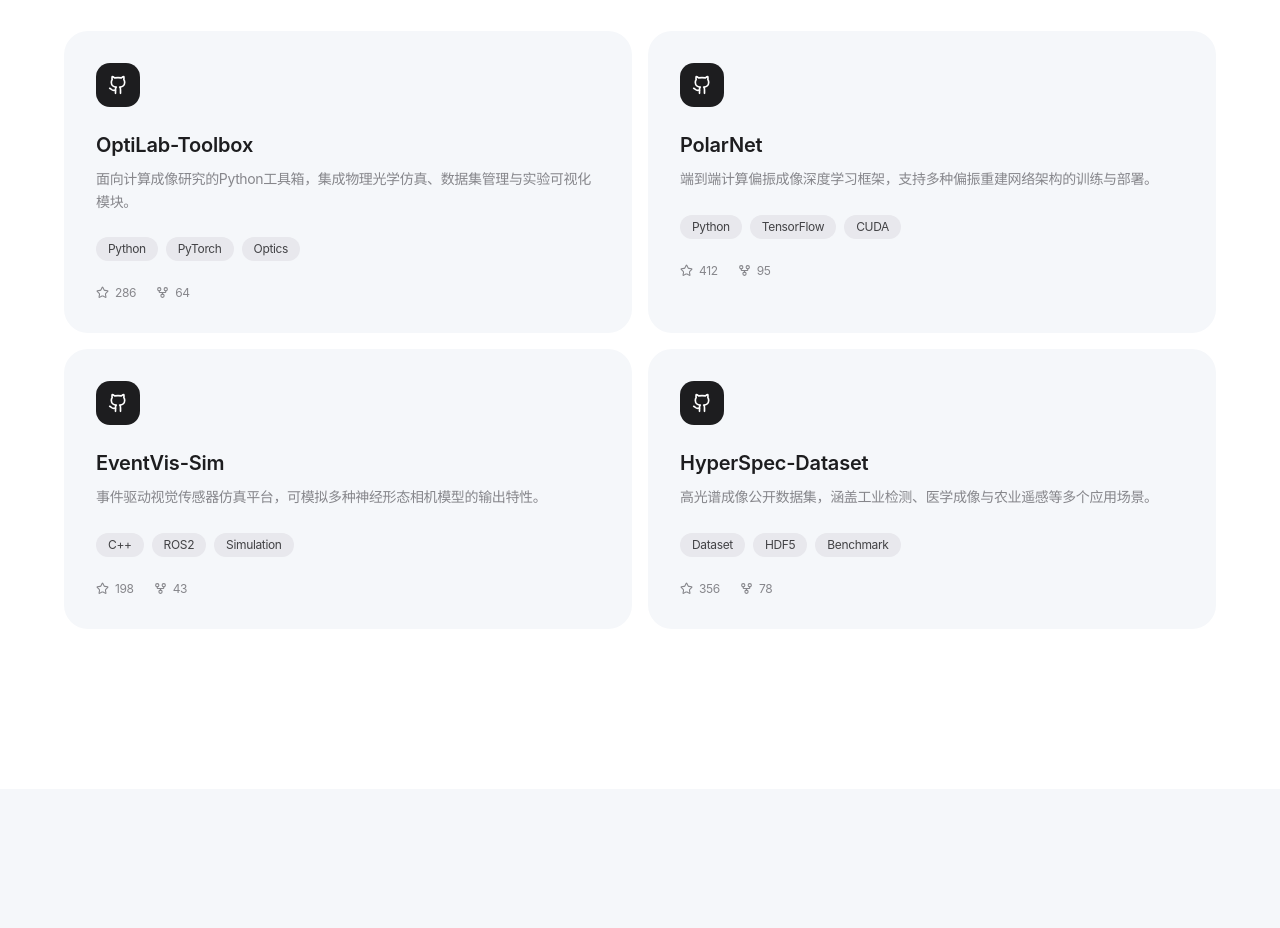
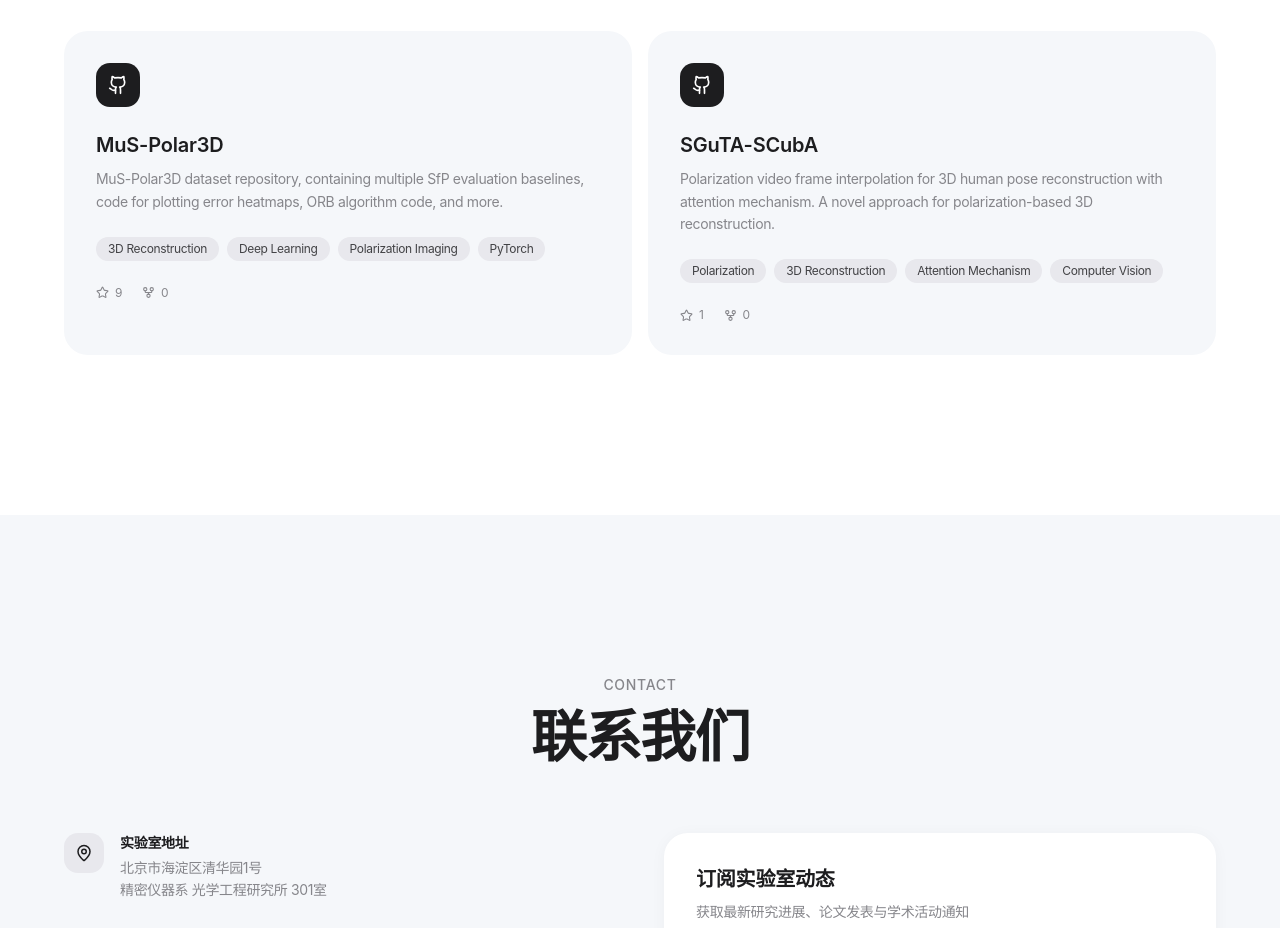
Before and after one commit to WangPuyun/ai-lab-website, a React (Vite) app: page / in a window 1280 px wide. Shown: the part 5460-6388 px from the top of the page. Built offline with nearby package versions, Linux system fonts and the light colour scheme.

Commit message:
更新“开源项目”的信息

```diff
--- a/src/sections/OpenSource.tsx
+++ b/src/sections/OpenSource.tsx
@@ -19,21 +19,29 @@ const content = {
   },
 }
 
+const sharedProjects = [
+  {
+    name: 'MuS-Polar3D',
+    desc: 'MuS-Polar3D dataset repository, containing multiple SfP evaluation baselines, code for plotting error heatmaps, ORB algorithm code, and more.',
+    tags: ['3D Reconstruction', 'Deep Learning', 'Polarization Imaging', 'PyTorch'],
+    stars: 9,
+    forks: 0,
+    github: 'https://github.com/WangPuyun/MuS-Polar3D',
+  },
+  {
+    name: 'SGuTA-SCubA',
+    desc: 'Polarization video frame interpolation for 3D human pose reconstruction with attention mechanism. A novel approach for polarization-based 3D reconstruction.',
+    tags: ['Polarization', '3D Reconstruction', 'Attention Mechanism', 'Computer Vision'],
+    stars: 1,
+    forks: 0,
+    github: 'https://github.com/esthen-bit/SGuTA-SCubA',
+  },
+]
+
 const projects = {
-  zh: [
-    { name: 'OptiLab-Toolbox', desc: '面向计算成像研究的Python工具箱，集成物理光学仿真、数据集管理与实验可视化模块。', tags: ['Python', 'PyTorch', 'Optics'], stars: 286, forks: 64 },
-    { name: 'PolarNet', desc: '端到端计算偏振成像深度学习框架，支持多种偏振重建网络架构的训练与部署。', tags: ['Python', 'TensorFlow', 'CUDA'], stars: 412, forks: 95 },
-    { name: 'EventVis-Sim', desc: '事件驱动视觉传感器仿真平台，可模拟多种神经形态相机模型的输出特性。', tags: ['C++', 'ROS2', 'Simulation'], stars: 198, forks: 43 },
-    { name: 'HyperSpec-Dataset', desc: '高光谱成像公开数据集，涵盖工业检测、医学成像与农业遥感等多个应用场景。', tags: ['Dataset', 'HDF5', 'Benchmark'], stars: 356, forks: 78 },
-  ],
-  en: [
-    { name: 'OptiLab-Toolbox', desc: 'A Python toolbox for computational imaging research, integrating physical optics simulation, dataset management, and experiment visualization.', tags: ['Python', 'PyTorch', 'Optics'], stars: 286, forks: 64 },
-    { name: 'PolarNet', desc: 'An end-to-end deep learning framework for computational polarization imaging with multiple reconstruction architectures.', tags: ['Python', 'TensorFlow', 'CUDA'], stars: 412, forks: 95 },
-    { name: 'EventVis-Sim', desc: 'An event-driven vision sensor simulation platform for emulating various neuromorphic camera models.', tags: ['C++', 'ROS2', 'Simulation'], stars: 198, forks: 43 },
-    { name: 'HyperSpec-Dataset', desc: 'A public hyperspectral imaging dataset covering industrial inspection, medical imaging, and agricultural remote sensing.', tags: ['Dataset', 'HDF5', 'Benchmark'], stars: 356, forks: 78 },
-  ],
+  zh: sharedProjects,
+  en: sharedProjects,
 }
-
 export default function OpenSource() {
   const { lang } = useLanguage()
   const t = content[lang]
```
